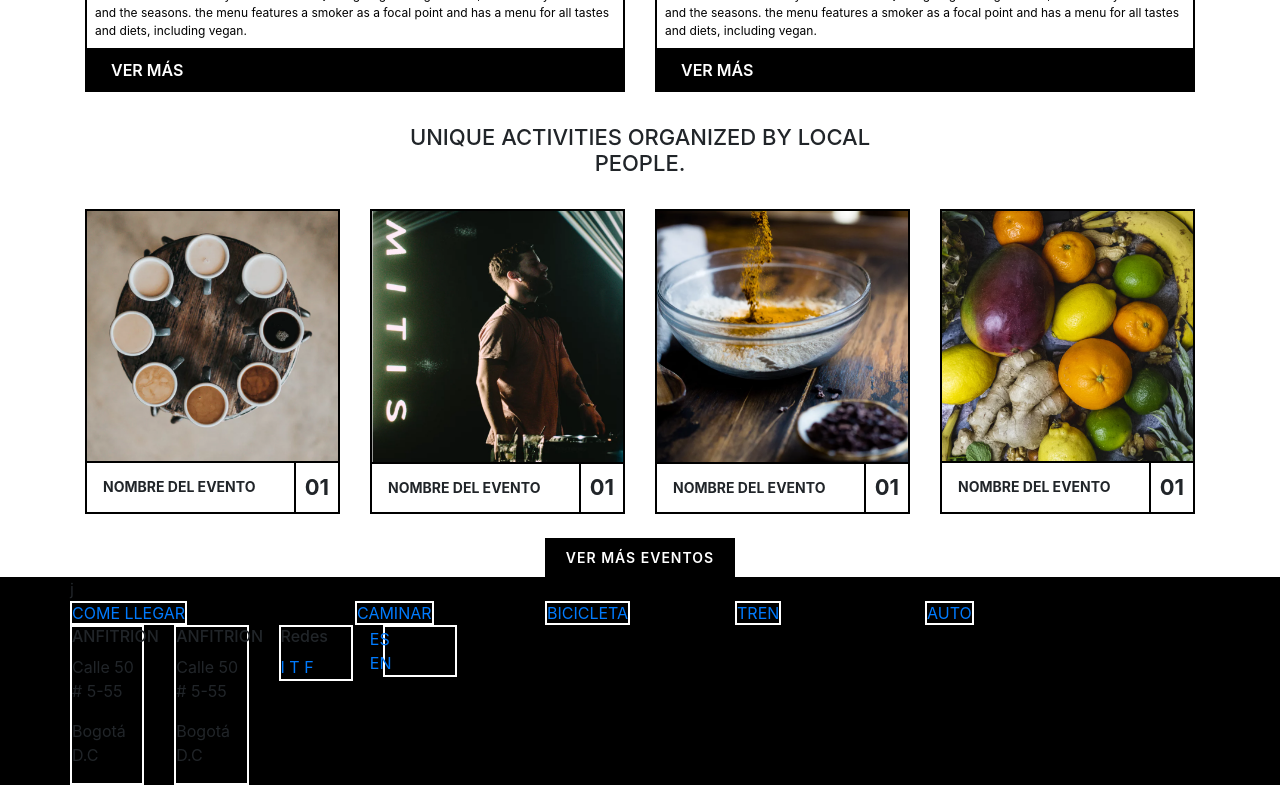
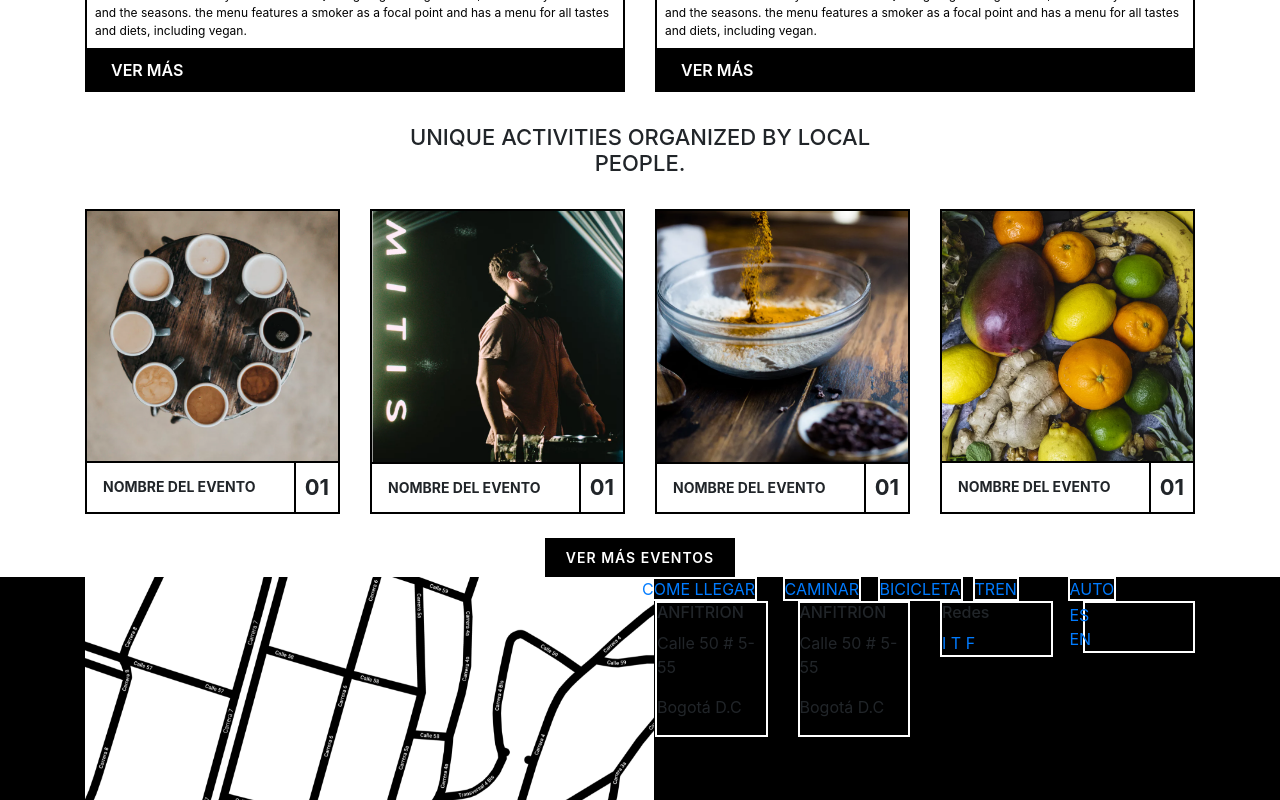
Before and after one commit to DuverCode/anfitrion, a plain HTML site: page index.html in a window 1280 px wide. Shown: the part 2154-2954 px from the top of the page. Drawn offline with nearby package versions, Linux system fonts and the light colour scheme.

Commit message:
Update index.html

```diff
--- a/index.html
+++ b/index.html
@@ -245,7 +245,13 @@
   </main>
   <footer class="bg-black">
 <div class="container">
-  <div class="row">j</div>
+  <div class="row">
+    <div class="col-md-6">
+        <div class="maps-hotel">
+            <img src="img/mapa.png" alt="Mapa Anfitrion" width="569" height="auto">
+          </div>
+    </div>
+    <div class="col-md-6">
       <div class="row">
         <div class="col-md-12">
             <div class="row pie-pagina">
@@ -266,7 +272,7 @@
               </div>
             </div>
           </div>
-    <div class="col-md-12"></div>
+    </div>
     <div class="row pie-pagina">
         <div class="col-md-3">
           <div class="pie-pagina-item border-total-blanco">
@@ -298,8 +304,10 @@
         </div>
     </div>
     </div>
+
 </div>
   </div>
+
   </footer>
   <script src="js/vendor/modernizr-3.7.1.min.js"></script>
   <script src="https://code.jquery.com/jquery-3.4.1.min.js"
```
Lines whose indentation alone changed are shown as unchanged.
